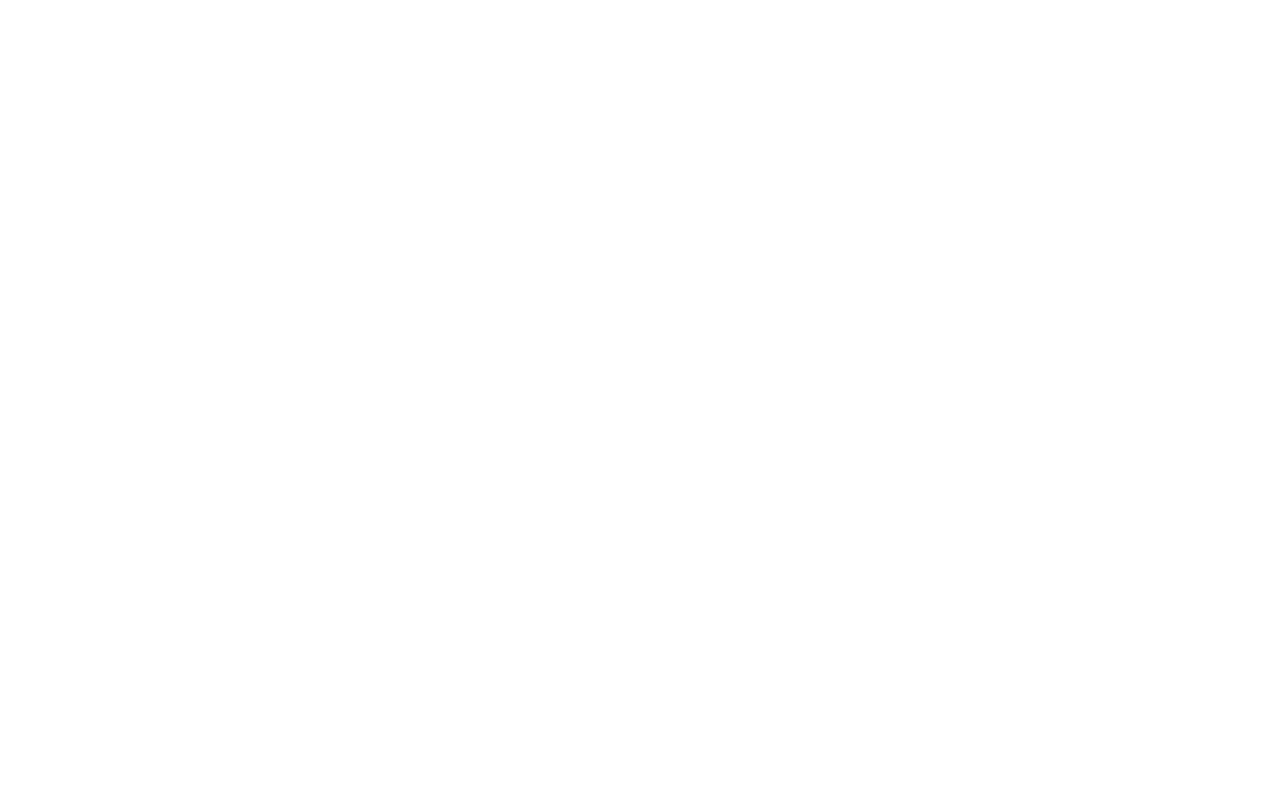
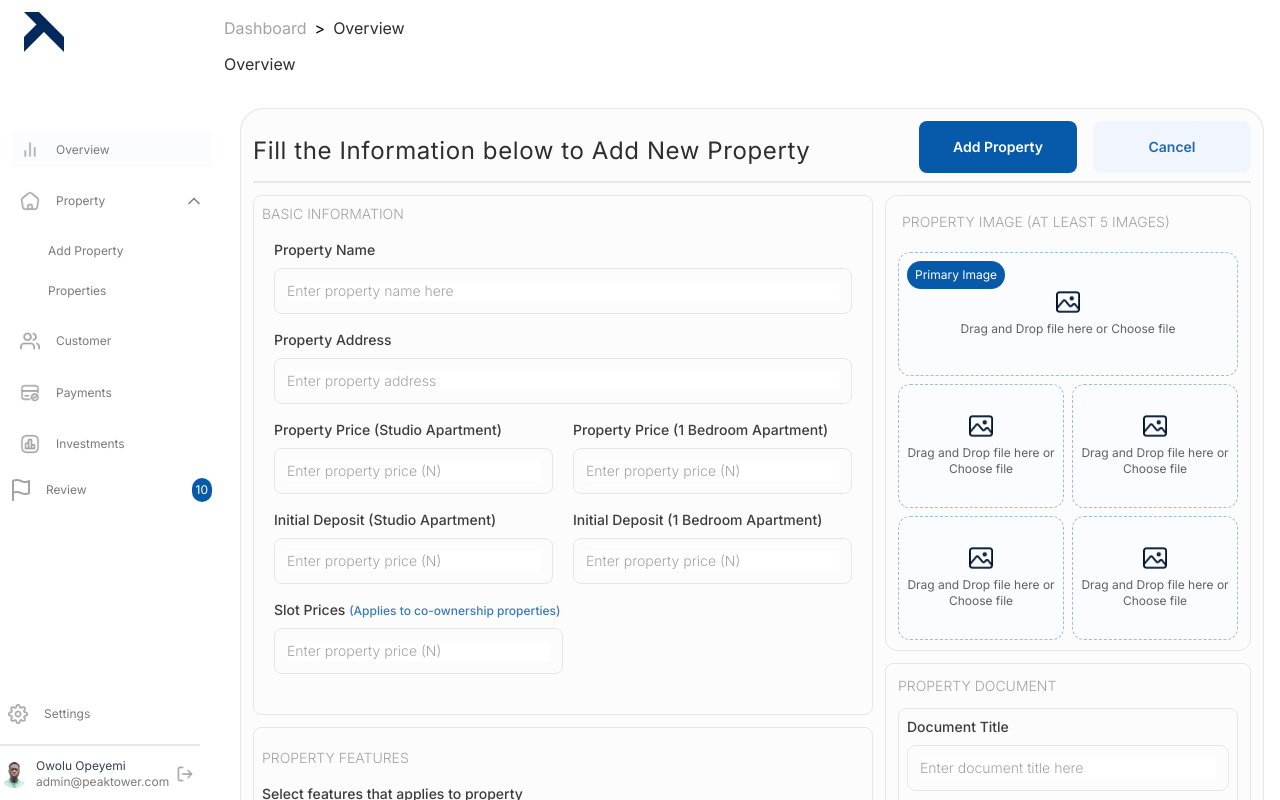
Before and after one commit to popsam22/lantan-frontend, a React (Vite) app: page /admin/property/add-property in a window 1280 px wide. Before the commit this address had no page. Shown: the top 800 px of the page. Built offline with nearby package versions, Linux system fonts and the light colour scheme.

Commit message:
feat: add property modal

```diff
--- a/src/App.tsx
+++ b/src/App.tsx
@@ -13,7 +13,8 @@
 import VerifyOTP from "./pages/register/VerifyOTP";
 import Welcome from "./pages/register/Welcome";
 import Overview from "./pages/admin/Overview";
-import Property from "./pages/admin/Property";
+import Property from "./pages/admin/property/Property";
+import PropertiesList from "./pages/admin/property/PropertiesList";
 
 const App = () => {
   return (
@@ -29,8 +30,11 @@
         <Route path="/welcome" element={<Welcome />} />
         <Route path="/verify" element={<VerifyOTP />} />
         <Route path="/admin" element={<RootLayout />}>
-          <Route index path="overview" element={<Overview />} />
-          <Route path="property" element={<Property />} />
+          <Route path="overview" element={<Overview />} />
+          <Route path="property">
+            <Route path="add-property" element={<Property />} />
+            <Route path="properties" element={<PropertiesList />} />
+          </Route>
           <Route path="payments" element={<Payments />} />
           <Route path="investments" element={<Investments />} />
         </Route>
--- a/src/components/Modal.tsx
+++ b/src/components/Modal.tsx
@@ -12,7 +12,7 @@
   return (
     <Modal open={open} onClose={onClose}>
       <div
-        className={`bg-white overflow-y-auto max-h-[550px] outline-0 w-[90%] ${className} mt-[20%] lg:mt-[10%] mx-auto md:w-[70%] lg:w-[45%] px-6 py-6 max-md:px-8 max-md:py-4 border-0 rounded-lg shadow-lg flex flex-col outline-none focus:outline-0`}
+        className={`bg-white border-0 rounded-2xl shadow-md flex flex-col outline-none overflow-y-auto max-h-[550px] max-w-[90%] ${className} mt-[20%] lg:mt-[10%] mx-auto md:w-[70%] lg:w-[45%] px-6 py-6 max-md:px-8 max-md:py-4  focus:outline-0`}
       >
         <div className="flex justify-between pb-4">
           <p className="text-[24px] font-medium mb-5">{title}</p>
--- a/src/components/Sidebar.tsx
+++ b/src/components/Sidebar.tsx
@@ -22,10 +22,15 @@
     <div>
       <div className="w-[200px] flex flex-col justify-between m-3 pb-5">
         <div className="px-3 pb-20">
-          <img src={latana} alt="latana logo" width={40} height={40} />
-          {}
+          <img
+            src={latana}
+            alt="latana logo"
+            width={40}
+            height={40}
+            className="object-contain"
+          />
         </div>
-        <div className=" h-[338px]">
+        <div className=" h-[540px]">
           <Link to="/admin/overview" onClick={() => handleClick("Overview")}>
             <div
               className={clsx(
@@ -37,29 +42,33 @@
               <p className="text-xs text-[#7A7A7A]">Overview</p>
             </div>
           </Link>
-          <Link to="/admin/property" onClick={() => handleClick("Property")}>
+
           <div
             className={clsx(
               "flex gap-4 mb-4 items-center p-2 rounded",
               select === "Property" && "bg-[#FAFCFF]"
             )}
           >
-              <img
-                src={property}
-                alt="propertycustomer"
-                width={20}
-                height={20}
-              />
+            <img src={property} alt="propertycustomer" width={20} height={20} />
             <div className="flex items-center w-full justify-between">
               <p className="text-xs text-[#7A7A7A]">Property</p>
               <img src={actions} alt="arrow-down" width={20} height={20} />
             </div>
           </div>
           <div className="flex flex-col gap-4 w-full pl-9 py-2">
+            <Link
+              to="/admin/property/add-property"
+              onClick={() => handleClick("Property")}
+            >
               <p className="text-xs text-[#7A7A7A] mb-2">Add Property</p>
+            </Link>
+            <Link
+              to="/admin/property/properties"
+              onClick={() => handleClick("Property")}
+            >
               <p className="text-xs text-[#7A7A7A] mb-4">Properties</p>
+            </Link>
           </div>
-          </Link>
           <Link to="/admin/customers" onClick={() => handleClick("Customers")}>
             <div
               className={clsx(
--- /dev/null
+++ b/src/pages/admin/property/PropertiesList.tsx
@@ -0,0 +1,29 @@
+import search from "../../../assets/Search_Magnifying_Glasssearch.png";
+const PropertiesList = () => {
+  return (
+    <div className="p-3">
+      <div className="bg-[#FCFCFD] p-3 h-screen rounded-lg">
+        <div className="flex justify-between">
+          <div className="flex">
+            <h1 className="text-[#1F1F1F] text-lg">Properties</h1>
+            <p>100 properties</p>
+          </div>
+          <div className="flex ">
+            <img
+              src={search}
+              alt="search"
+              width={20}
+              height={20}
+              className="object-contain"
+            />
+            <p className="text-sm text-[#A3A3A3] whitespace-nowrap">
+              Search by property name ......
+            </p>
+          </div>
+        </div>
+      </div>
+    </div>
+  );
+};
+
+export default PropertiesList;
--- a/src/pages/admin/Property.tsx
+++ b/src/pages/admin/property/Property.tsx
@@ -1,13 +1,18 @@
-import Button from "../../components/Button";
-import CheckboxInput from "../../components/CheckboxInput";
-import FileInput from "../../components/FileInput";
-import ImageInput from "../../components/ImageInput";
-import TextInput from "../../components/TextInput";
+import Button from "../../../components/Button";
+import CheckboxInput from "../../../components/CheckboxInput";
+import FileInput from "../../../components/FileInput";
+import ImageInput from "../../../components/ImageInput";
+import TextInput from "../../../components/TextInput";
 import { useState } from "react";
+import LatanaModal from "../../../components/Modal";
+import success from "../../../assets/Featured icon.png";
+import { useNavigate } from "react-router-dom";
 
 const Property = () => {
   const [unitSale, setUnitSale] = useState(false);
   const [coownership, setcoownership] = useState(false);
+  const [isOpen, setIsOpen] = useState(false);
+  const navigate = useNavigate();
 
   const handleCheckBox = (selected: string) => {
     if (selected === "Unit Sale") {
@@ -20,12 +25,46 @@
   return (
     <div>
       <div className="p-3 overflow-auto bg-[#FCFCFD] border rounded-3xl">
+        <LatanaModal
+          title={""}
+          open={isOpen}
+          onClose={() => {
+            setIsOpen(false);
+          }}
+          children={
+            <div className="flex flex-col items-center justify-center">
+              <img
+                src={success}
+                alt="success"
+                width={120}
+                height={120}
+                className="m-2"
+              />
+              <h1 className="text-[#1F1F1F] text-2xl font-medium whitespace-nowrap mb-1">
+                Property Added Successfully
+              </h1>
+              <p className="text-[#7A7A7A] font-light whitespace-nowrap text-sm mb-4">
+                Bradford Apartment has been successfully added
+              </p>
+              <button
+                onClick={() => navigate("/admin/property/properties")}
+                className="w-[300px] h-[54px] text-[#206AB2] font-semibold text-sm rounded-lg p-4 mb-2 bg-[#F1F6FE] hover:cursor-pointer"
+              >
+                View Property
+              </button>
+            </div>
+          }
+          className={"max-w-[526px]"}
+        />
         <div className="flex items-center justify-between border-b-2 ">
           <p className="text-[#2E2E2E] text-2xl tracking-wide">
             Fill the Information below to Add New Property
           </p>
           <div className="flex justify-between gap-4">
-            <button className="w-[158px] text-white font-semibold text-sm rounded-lg p-4 mb-2 bg-[#075AAA] hover:cursor-pointer">
+            <button
+              onClick={() => setIsOpen(true)}
+              className="w-[158px] text-white font-semibold text-sm rounded-lg p-4 mb-2 bg-[#075AAA] hover:cursor-pointer"
+            >
               Add Property
             </button>
             <button className="w-[158px] text-[#206AB2] font-semibold text-sm rounded-lg p-4 mb-2 bg-[#F1F6FE] hover:cursor-pointer">
```
Also changed, not shown: src/assets/Featured icon.png (added). Lines whose indentation alone changed are shown as unchanged.
